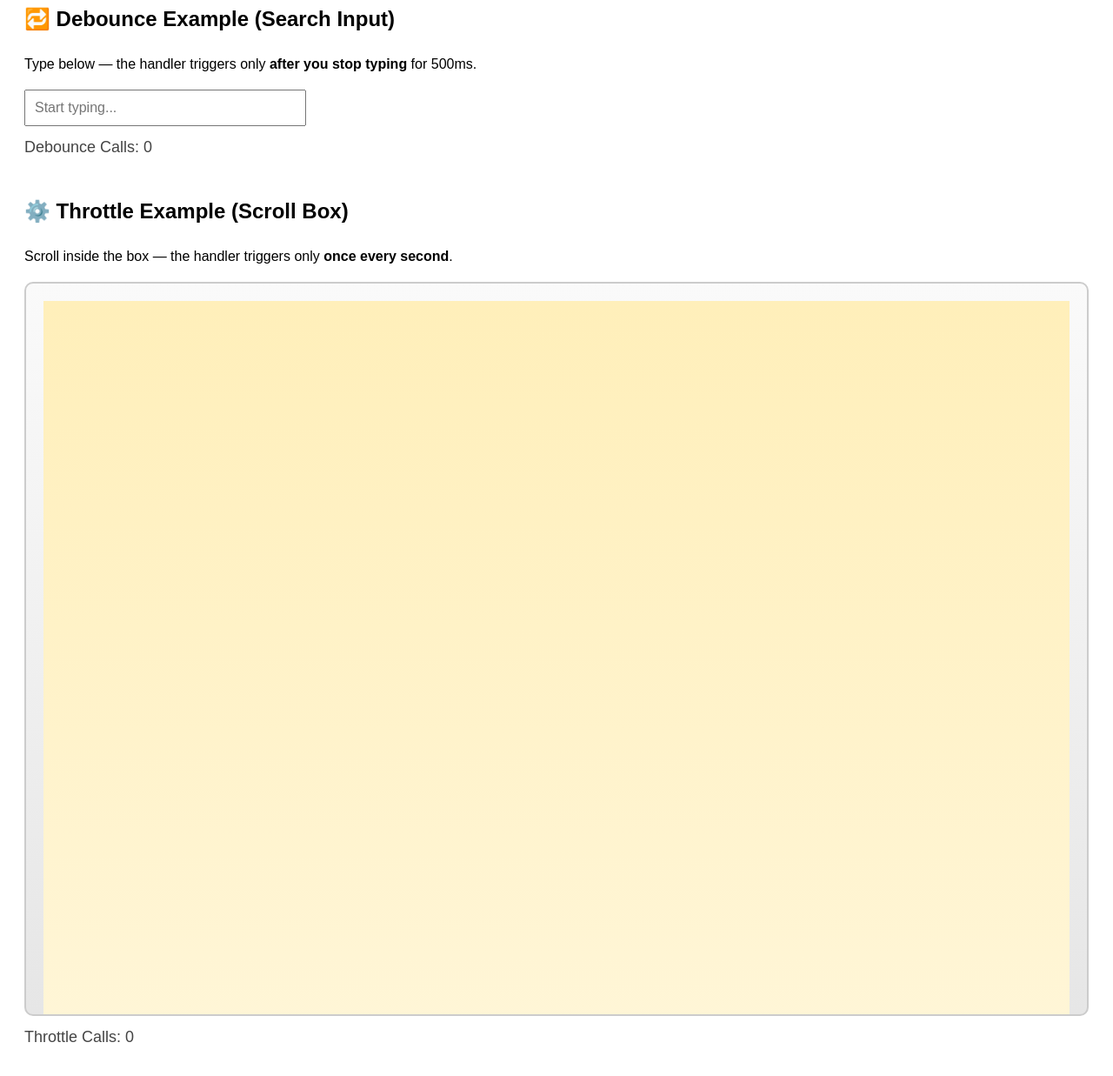
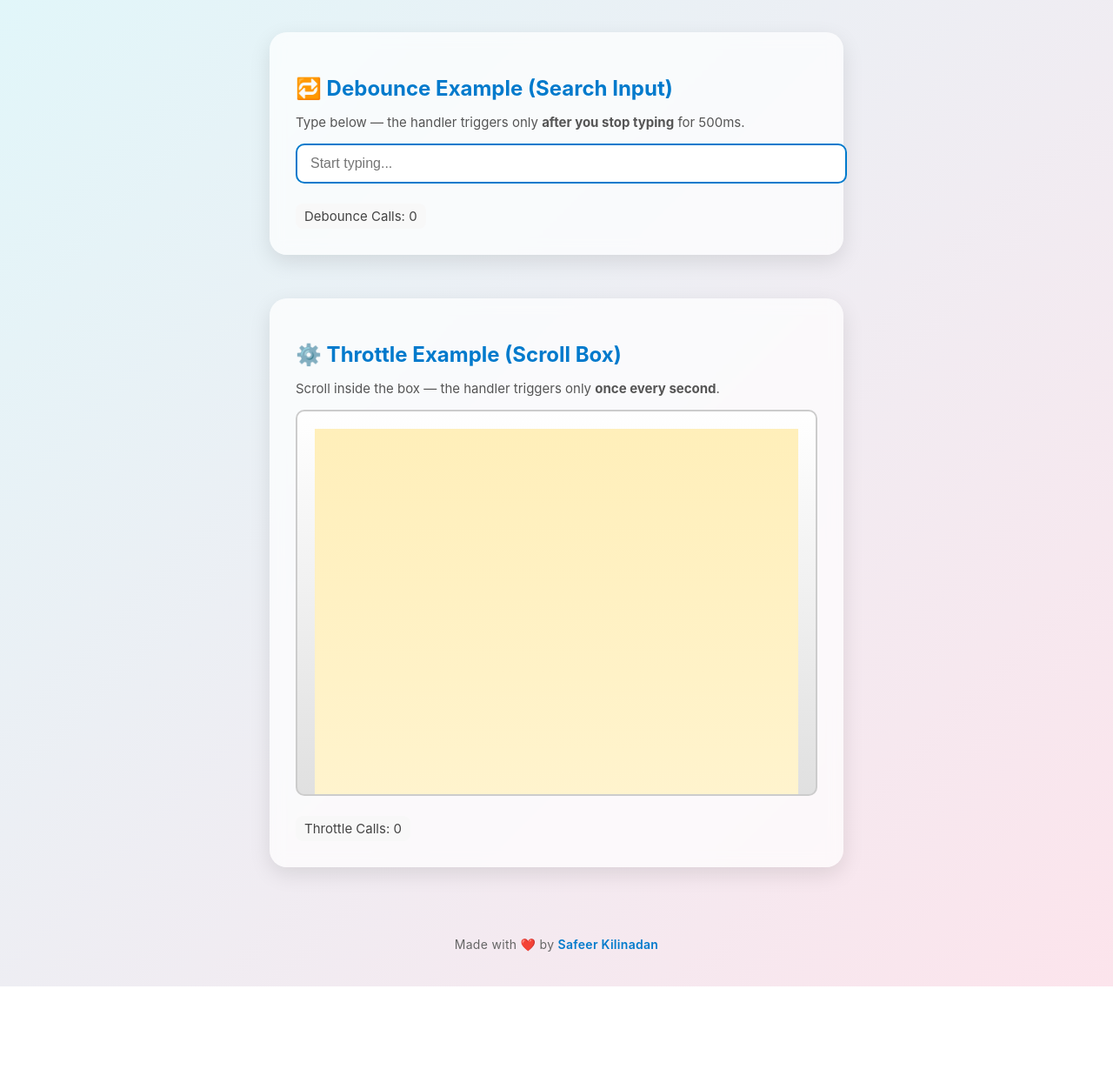
Before and after one commit to safeerkilinadan/debounce-throatle-demo, a website: page index.html in a window 1280 px wide. Shown: the part 119-1356 px from the top of the page at 87% size. After the commit the page ends 1253 px from the top, so only its background shows below. Drawn offline with Linux system fonts and the light colour scheme.

Commit message:
Added Styles, package.json, live demo link

```diff
--- a/index.html
+++ b/index.html
@@ -4,43 +4,7 @@
   <meta charset="UTF-8" />
   <meta name="viewport" content="width=device-width, initial-scale=1.0" />
   <title>Debounce vs Throttle Demo</title>
-  <style>
-    body {
-      font-family: Arial, sans-serif;
-      padding: 20px;
-      line-height: 1.6;
-    }
-    .section {
-      margin-bottom: 40px;
-    }
-    input {
-      padding: 10px;
-      width: 300px;
-      font-size: 16px;
-    }
-    .output {
-      font-weight: bold;
-      color: #007acc;
-      margin-top: 10px;
-    }
-    .counter {
-      font-size: 18px;
-      color: #444;
-      margin-top: 5px;
-    }
-    .scroll-box {
-      height: 800px;
-      border: 2px solid #ccc;
-      border-radius: 10px;
-      background: linear-gradient(180deg, #fafafa, #e6e6e6);
-      overflow-y: scroll;
-      padding: 20px;
-    }
-    .scroll-content {
-      height: 2000px;
-      background: linear-gradient(to bottom, #ffefba, #ffffff);
-    }
-  </style>
+  <link rel="stylesheet" href="styles.css" />
 </head>
 <body>
   <h1>🧩 Debounce & Throttle Demo</h1>
@@ -62,6 +26,10 @@
     <div class="output" id="throttleOutput"></div>
     <div class="counter">Throttle Calls: <span id="throttleCount">0</span></div>
   </div>
+
+  <footer>
+    Made with ❤️ by <a href="https://github.com/safeerkilinadan/debounce-throatle-demo" target="_blank">Safeer Kilinadan</a>
+  </footer>
 
   <script>
     // Debounce function
--- /dev/null
+++ b/styles.css
@@ -0,0 +1,125 @@
+/* 🌈 Base Styles */
+body {
+  font-family: "Inter", "Segoe UI", Arial, sans-serif;
+  background: linear-gradient(135deg, #e0f7fa, #fce4ec);
+  min-height: 100vh;
+  margin: 0;
+  padding: 40px 20px;
+  display: flex;
+  flex-direction: column;
+  align-items: center;
+  color: #333;
+}
+
+h1 {
+  font-size: 2.5rem;
+  background: linear-gradient(90deg, #007acc, #d6336c);
+  -webkit-background-clip: text;
+  -webkit-text-fill-color: transparent;
+  margin-bottom: 40px;
+  text-align: center;
+}
+
+.section {
+  width: 100%;
+  max-width: 600px;
+  background: rgba(255, 255, 255, 0.7);
+  border-radius: 20px;
+  padding: 30px;
+  margin-bottom: 50px;
+  box-shadow: 0 8px 25px rgba(0, 0, 0, 0.1);
+  backdrop-filter: blur(8px);
+  transition: transform 0.3s ease, box-shadow 0.3s ease;
+}
+
+.section:hover {
+  transform: translateY(-4px);
+  box-shadow: 0 12px 30px rgba(0, 0, 0, 0.15);
+}
+
+h2 {
+  color: #007acc;
+  margin-bottom: 10px;
+}
+
+p {
+  color: #555;
+  font-size: 15px;
+  margin-bottom: 15px;
+}
+
+input {
+  padding: 12px 15px;
+  width: 100%;
+  font-size: 16px;
+  border: 2px solid #007acc;
+  border-radius: 10px;
+  outline: none;
+  transition: 0.3s;
+  background: #fff;
+}
+
+input:focus {
+  border-color: #d6336c;
+  box-shadow: 0 0 10px rgba(214, 51, 108, 0.3);
+}
+
+.output {
+  font-weight: 600;
+  color: #007acc;
+  margin-top: 15px;
+  font-size: 1rem;
+}
+
+.counter {
+  font-size: 15px;
+  color: #444;
+  margin-top: 8px;
+  background: #f8f8f8;
+  border-radius: 8px;
+  display: inline-block;
+  padding: 5px 10px;
+}
+
+.scroll-box {
+  height: 400px;
+  border: 2px solid #ccc;
+  border-radius: 10px;
+  background: linear-gradient(180deg, #ffffff, #e0e0e0);
+  overflow-y: scroll;
+  padding: 20px;
+  transition: border-color 0.3s;
+}
+
+.scroll-box:hover {
+  border-color: #007acc;
+}
+
+.scroll-content {
+  height: 1500px;
+  background: linear-gradient(to bottom, #ffefba, #ffffff);
+}
+
+footer {
+  margin-top: 30px;
+  color: #666;
+  font-size: 14px;
+  text-align: center;
+  letter-spacing: 0.3px;
+}
+
+footer a {
+  color: #007acc;
+  text-decoration: none;
+  font-weight: 600;
+  position: relative;
+  transition: all 0.3s ease;
+}
+
+/* 🌟 Glowing hover effect */
+footer a:hover {
+  color: #d6336c;
+  text-shadow: 0 0 8px rgba(214, 51, 108, 0.7),
+               0 0 12px rgba(214, 51, 108, 0.5);
+  transform: scale(1.05);
+}
```
Also changed, not shown: package.json (added, +18 -0 lines), README.md (added).
